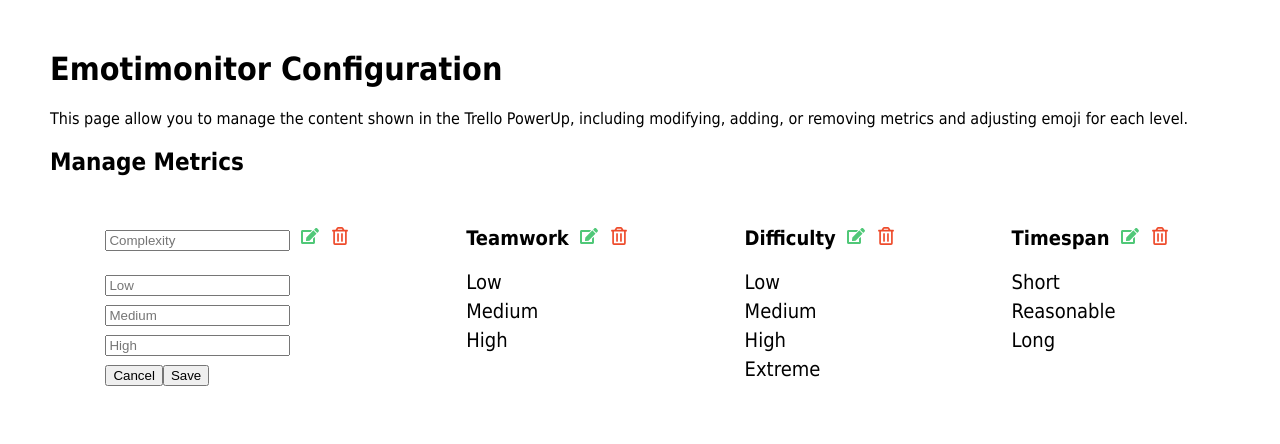
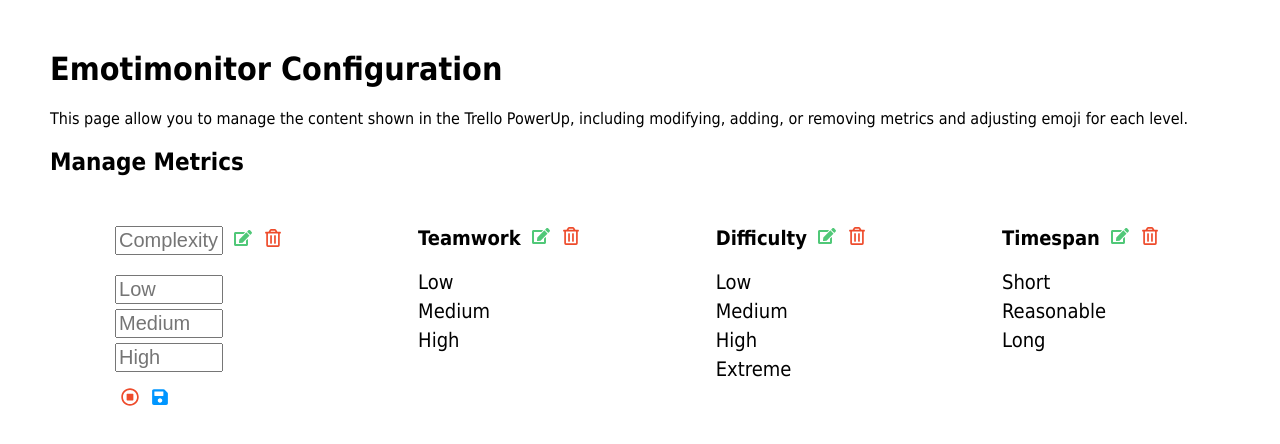
Before and after one commit to sttanminh/emotionmonitor-dashboard, a Next.js app: page /config in a window 1280 px wide. Both pictures are taken after a click on the button 245 px from the left and 237 px from the top of the page. Shown: the top 444 px of the page. Built offline with nearby package versions, Linux system fonts and the light colour scheme.

Commit message:
css for save and delete button during editing mode

```diff
--- a/components/metricsSetting/metricsSetting.module.css
+++ b/components/metricsSetting/metricsSetting.module.css
@@ -27,3 +27,8 @@
 .button:hover {
     cursor: pointer;
 }
+
+.textBox {
+    width: 100px;
+    font-size: 20px;
+}
--- a/components/metricsSetting/metricsSetting.tsx
+++ b/components/metricsSetting/metricsSetting.tsx
@@ -1,8 +1,7 @@
 import React, { useState } from "react"
 import styles from "./metricsSetting.module.css"; // Import the CSS module
 import Link from 'next/link';
-import { FaEdit, FaRegTrashAlt } from 'react-icons/fa';
-import { Button } from "semantic-ui-react";
+import { FaEdit, FaRegTrashAlt, FaSave, FaRegStopCircle } from 'react-icons/fa';
 
 // represent an element in the level array. Consist of a label and the order
 interface MetricLevel {
@@ -33,16 +32,11 @@ const MetricsSetting: React.FC<MetricsSettingProps> = ({ metric }) => {
         setIsEditing(false);
     }
 
-    const saveButtonClick = () => {
-        setIsEditing(false);
-    }
-
-
     return (
         <div className={styles.metricContainer}>
             {isEditing ? (
                 // if the user is in editing mode
-                <input type="text" placeholder={metric.metricName} onChange={(e) => { }} />
+                <input className={styles.textBox} type="text" placeholder={metric.metricName} />
             ) : (
                 // if the user is not in editing mode
                 <b>{metric.metricName}</b>
@@ -60,7 +54,7 @@ const MetricsSetting: React.FC<MetricsSettingProps> = ({ metric }) => {
                         <div key={index} className={styles.level}>
                             {isEditing ? (
                                 // if the user is in editing mode
-                                <input type="text" placeholder={level.levelLabel} onChange={(e) => { }} />
+                                <input className={styles.textBox} type="text" placeholder={level.levelLabel} />
                             ) : (
                                 // if the user is not in eiditing mode
                                 level.levelLabel
@@ -73,8 +67,12 @@ const MetricsSetting: React.FC<MetricsSettingProps> = ({ metric }) => {
                 // add a save and cancel button is the user is in editing mode
                 isEditing &&
                 <div>
-                    <button onClick={cancelButtonClick}>Cancel</button>
-                    <button onClick={saveButtonClick}>Save</button>
+                    <button onClick={cancelButtonClick} className={styles.button}>
+                        <FaRegStopCircle size={18} style={{ color: "#EE4B2B", marginTop: "10px" }} />
+                    </button>
+                    <button className={styles.button}>
+                        <FaSave size={18} style={{ color: "#0096FF" }} />
+                    </button>
                 </div>
             }
         </div >
```
